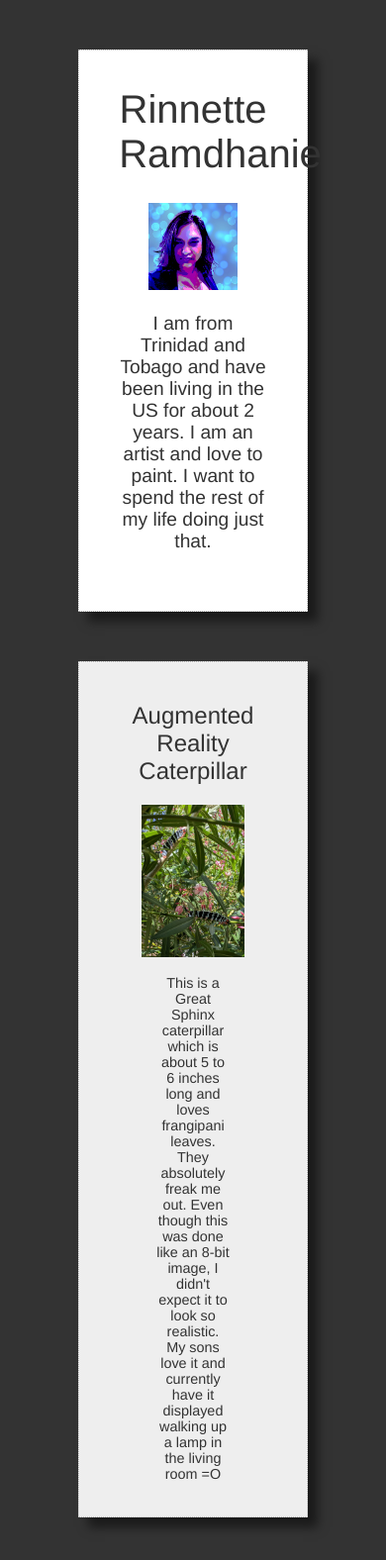
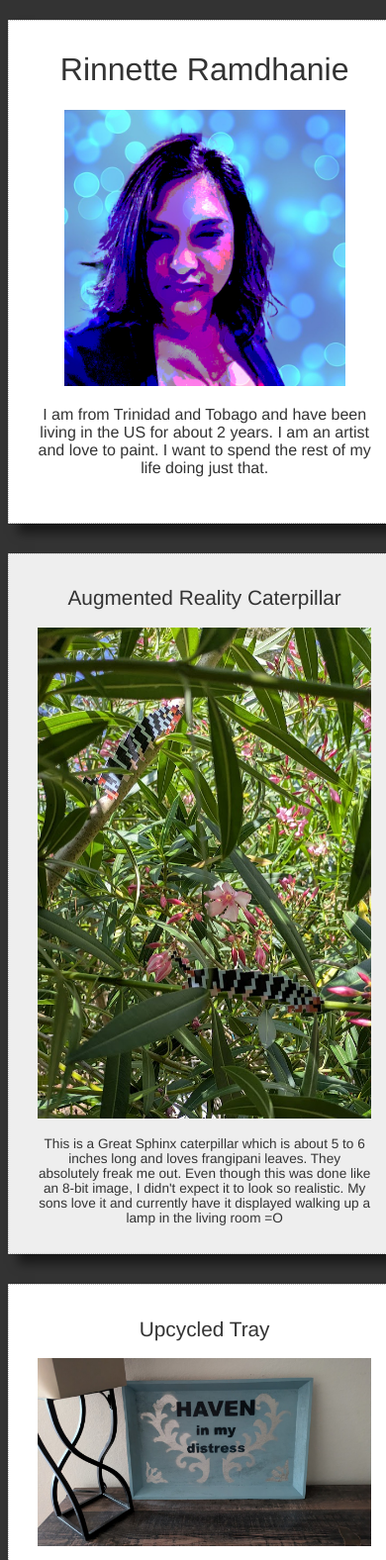
Before and after one commit to vramdhanie/digitalwork, a plain HTML site: page index.html in a window 390 px wide. Shown: the top 1576 px of the page at 99% size. Drawn offline with Linux system fonts and the light colour scheme.

Commit message:
Make site responsive

```diff
--- a/styles.css
+++ b/styles.css
@@ -20,7 +20,7 @@ header {
 	padding: 10px 40px 40px 40px;
 	border: 1px dotted #bbb;
 	box-shadow: 10px 10px 10px rgba(0, 0, 0, 0.5);
-	width: 40%;
+	width: 90%;
 	margin: 0 auto 50px auto;
 	background-color: #fff;
 	text-align: center;
@@ -36,7 +36,7 @@ section {
 	border: 1px dotted #bbb;
 	box-shadow: 10px 10px 10px rgba(0, 0, 0, 0.5);
 	margin: 0 auto 50px auto;
-	width: 40%;
+	width: 90%;
 	text-align: center;
 	background-color: #fff;
 }
@@ -45,22 +45,92 @@ section:nth-child(even) {
 }
 section p {
 	text-align: center;
-	width: 50%;
+	width: 80%;
 	font-size: .9em;
 	display: inline-block;
 }
 section img {
-	width: 70%;
+	width: 90%;
 }
 
+/* Mobile devices (portrait and landscape) */
+@media only screen and (max-width: 767px) {
+	body {
+		margin-top: 20px;
+	}
 
-@media only screen
-  and (min-device-width: 375px)
-  and (max-device-width: 812px)
-  and (-webkit-min-device-pixel-ratio: 3) {
+	h1 {
+		font-size: 2em;
+	}
 
-  header, section {
-	width: 70%;
-  }
+	h2 {
+		font-size: 1.3em;
+	}
 
+	header {
+		width: 95%;
+		padding: 10px 20px 30px 20px;
+		margin-bottom: 30px;
+	}
+
+	header img {
+		width: 80%;
+	}
+
+	header p {
+		font-size: 1em;
+	}
+
+	section {
+		width: 95%;
+		padding: 15px 20px;
+		margin-bottom: 30px;
+	}
+
+	section p {
+		width: 95%;
+		font-size: 0.85em;
+	}
+
+	section img {
+		width: 95%;
+	}
 }
+
+/* Tablets */
+@media only screen and (min-width: 768px) and (max-width: 1023px) {
+	header {
+		width: 80%;
+	}
+
+	section {
+		width: 80%;
+	}
+
+	section p {
+		width: 85%;
+	}
+
+	section img {
+		width: 85%;
+	}
+}
+
+/* Desktop */
+@media only screen and (min-width: 1024px) {
+	header {
+		width: 40%;
+	}
+
+	section {
+		width: 40%;
+	}
+
+	section p {
+		width: 50%;
+	}
+
+	section img {
+		width: 70%;
+	}
+}
```
